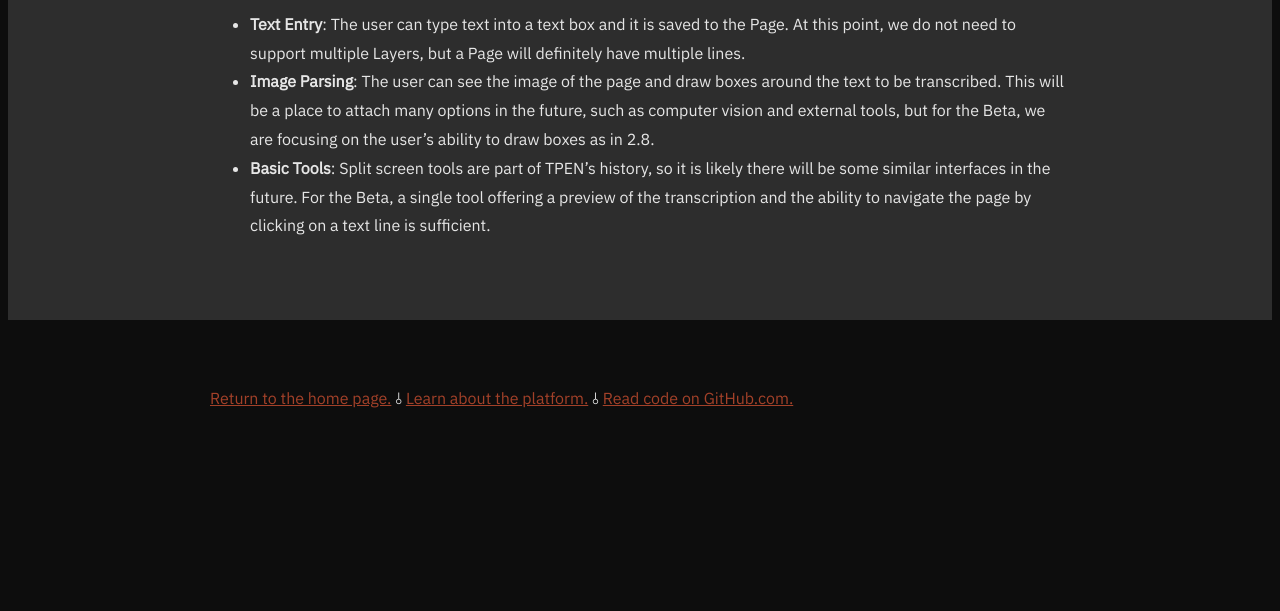
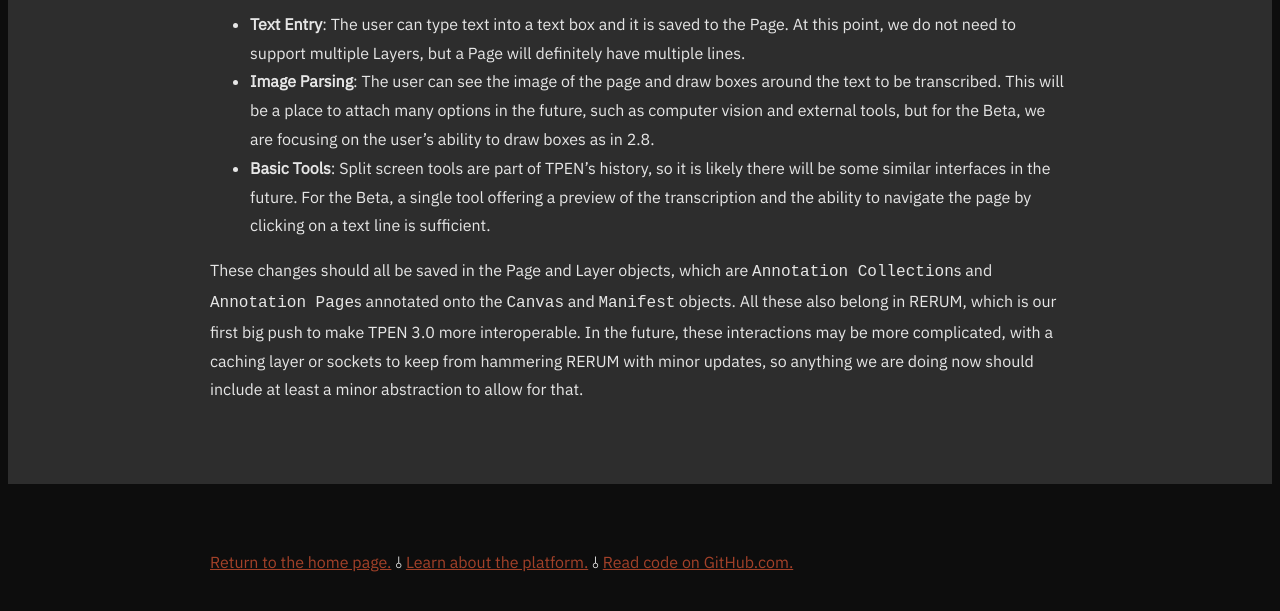
Before and after one commit to CenterForDigitalHumanities/TPEN3, a Jekyll site: the page built from pages/roadmap.md, in a window 1280 px wide and 900 px high, scrolled down 4965 px. Shown: the top 611 px of the window. Built offline with Jekyll 4.4.1, drawn with Linux system fonts in a browser that asks for light colours.

Commit message:
commentary

```diff
--- a/pages/roadmap.md
+++ b/pages/roadmap.md
@@ -204,3 +204,11 @@
   likely there will be some similar interfaces in the future. For the Beta,
   a single tool offering a preview of the transcription and the ability to
   navigate the page by clicking on a text line is sufficient.
+
+These changes should all be saved in the Page and Layer objects, which are
+`Annotation Collection`s and `Annotation Page`s annotated onto the `Canvas`
+and `Manifest` objects. All these also belong in RERUM, which is our first
+big push to make TPEN 3.0 more interoperable. In the future, these interactions
+may be more complicated, with a caching layer or sockets to keep from hammering
+RERUM with minor updates, so anything we are doing now should include at least
+a minor abstraction to allow for that.
```
